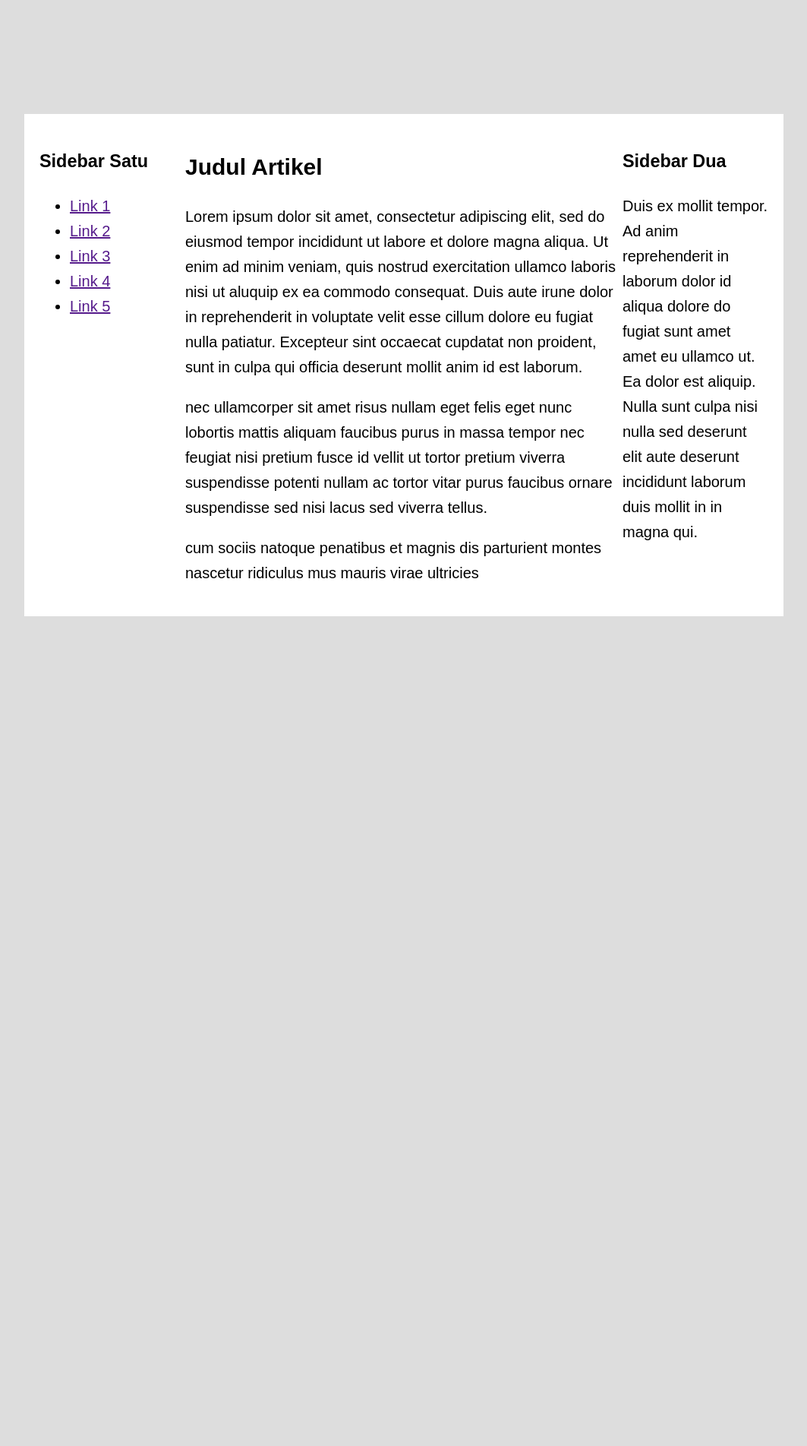
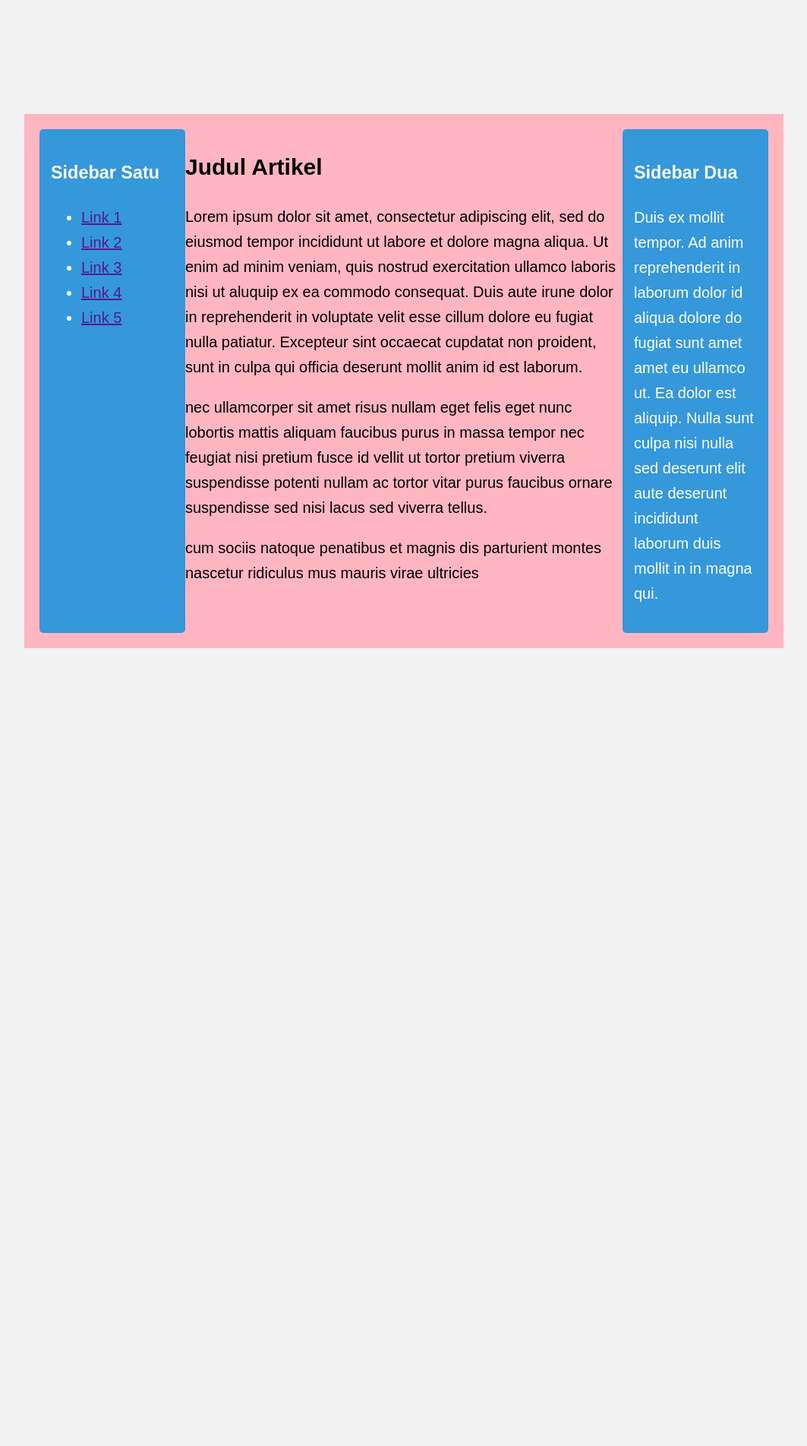
Before and after one commit to AldamaitaSS/DasarWeb, a PHP site: page /tugas1.html in a window 1280 px wide. Shown: the whole page at 76% size, without its empty margins (108-1171 px from the left). Before the commit the page ends 811 px from the top, so only its background shows below. Run offline with PHP 8.4, Linux system fonts and the light colour scheme.

Commit message:
Pertemuan 2 - Tugas No 2

```diff
--- a/styleTugas1.css
+++ b/styleTugas1.css
@@ -5,7 +5,7 @@ body {
 }
 body {
   font-family: Arial, Helvetica, sans-serif;
-  background-color: #ddd;
+  background-color: #f2f2f2;
   line-height: 1.65;
   padding-bottom: 1000px;
 }
@@ -16,7 +16,7 @@ body {
   font-size: 20px;
   margin: 50px auto;
   margin-top: 150px;
-  background-color: #fff;
+  background-color: #ffb6c1;
   padding: 20px;
   box-sizing: border-box;
   display: grid;
@@ -25,9 +25,17 @@ body {
 }
 
 .sidebar-satu {
-  grid-area: nav;
+    grid-area: nav;
+    background-color: #3498db;
+    color: #fff;
+    padding: 15px;
+    border-radius: 5px;
 }
 
 .sidebar-dua {
-  grid-area: aside;
+    grid-area: aside;
+    background-color: #3498db;
+    color: #fff;
+    padding: 15px;
+    border-radius: 5px;
 }
```
